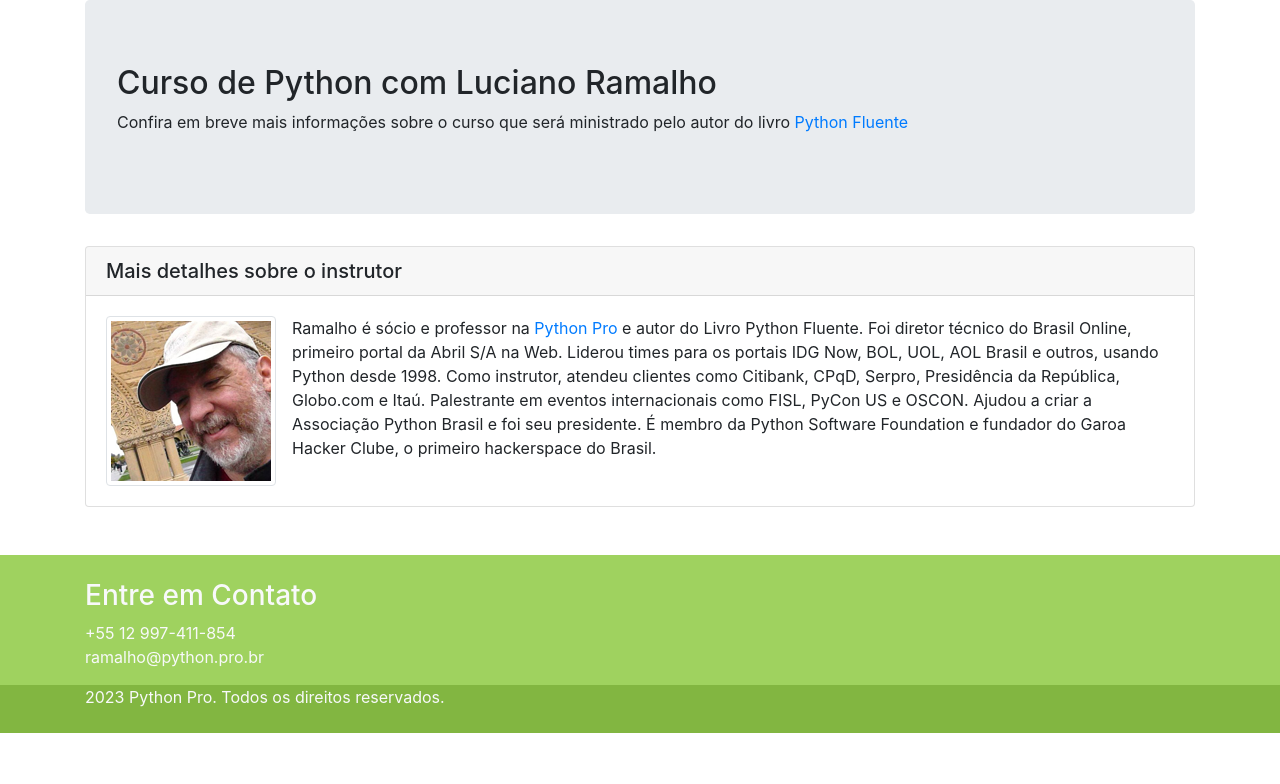
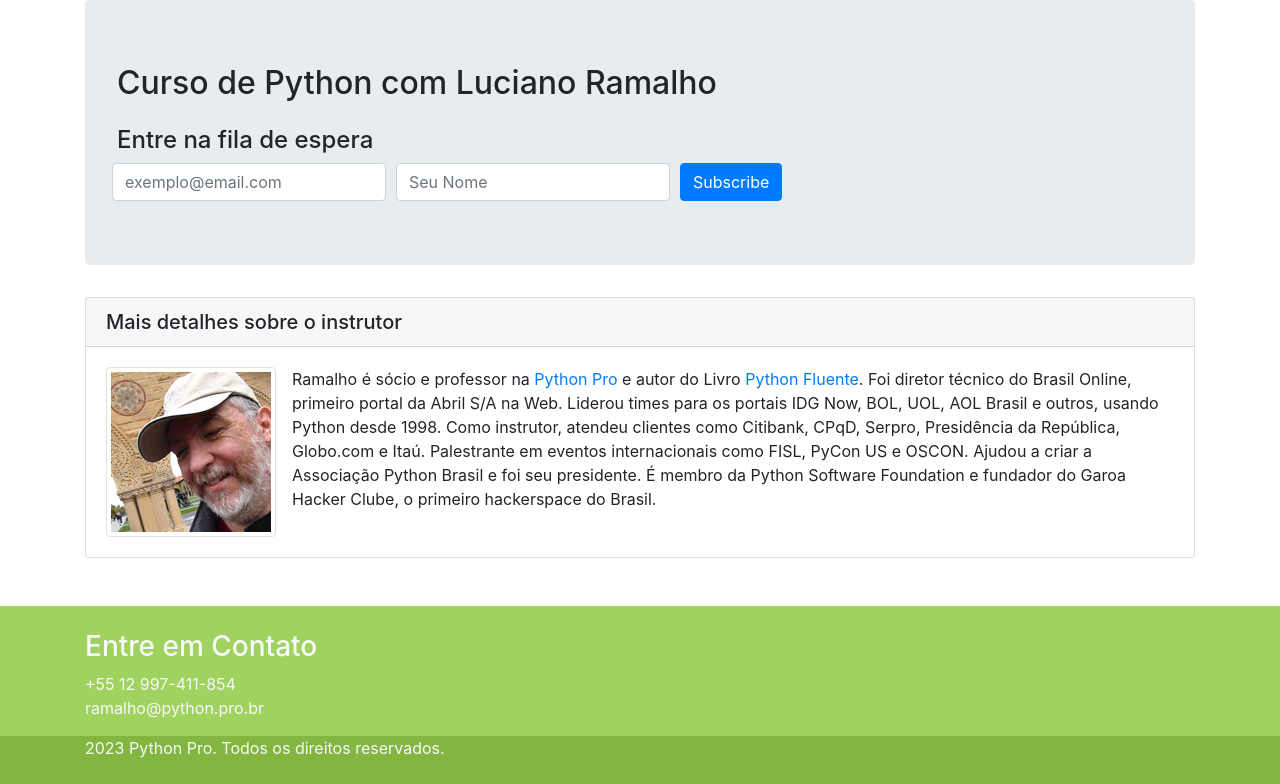
Before and after one commit to danielrribeiro/django-project, a Django app: page / in a window 1280 px wide. Shown: the part 56-840 px from the top of the page. Before the commit the page ends 789 px from the top, so only its background shows below. Run offline with Django 4.2, Linux system fonts and the light colour scheme; some libraries are stand-ins or nearby versions.

Commit message:
Instalado form de captura de lead via Mailchimp

```diff
--- a/pypro/base/templates/base/home.html
+++ b/pypro/base/templates/base/home.html
@@ -41,10 +41,35 @@
                 <h2>
                     Curso de Python com Luciano Ramalho
                 </h2>
-                <p>
-                    Confira em breve mais informações sobre o curso que será ministrado pelo autor do livro
-                    <a href="https://shop.oreilly.com/product/0636920032519.do" target="_blank">Python Fluente</a>
-                </p>
+                <h4 class="mt-4">Entre na fila de espera</h4>
+
+                <form action="https://python.us14.list-manage.com/subscribe/post?u=47ccc4e15e53b281d849c3e3f&amp;id=ac1b59ec3e&amp;f_id=008f81e0f0"
+                      method="post" id="mc-embedded-subscribe-form" name="mc-embedded-subscribe-form"
+                      class="form-row align-items-center" target="_blank">
+                    <div class="form-row align-items-center">
+                        <div class="col-auto">
+                            <label class="sr-only" for="mce-EMAIL">Email</label>
+                            <input type="email" value="" name="EMAIL" class="form-control required" id="mce-EMAIL"
+                                   placeholder="exemplo@email.com">
+                        </div>
+                        <div class="col-auto">
+                            <label class="sr-only" for="mce-FNAME">Nome</label>
+                            <input type="text" value="" name="FNAME" class="form-control" id="mce-FNAME"
+                                   placeholder="Seu Nome">
+                        </div>
+                        <!-- real people should not fill this in and expect good things - do not remove this or risk form bot signups -->
+                        <div aria-hidden="true" style="position: absolute; left: -5000px;"><input type="text"
+                                                                                                  name="b_47ccc4e15e53b281d849c3e3f_ac1b59ec3e"
+                                                                                                  tabindex="-1"
+                                                                                                  value=""></div>
+
+                        <div class="col-auto">
+                            <input type="submit" name="subscribe" id="mc-embedded-subscribe" class="btn btn-primary"
+                                   value="Subscribe">
+                        </div>
+                    </div>
+                </form>
+
             </div>
         </div>
     </div>
@@ -59,7 +84,8 @@
                         <img src="{% static 'img/luciano-ramalho.png' %}" alt="Foto de Luciano Ramalho"
                              class="img-thumbnail float-left mr-3"/>
                         Ramalho é sócio e professor na <a href="https://www.python.pro.br">Python Pro</a> e autor do
-                        Livro Python Fluente. Foi diretor técnico do Brasil Online, primeiro portal da Abril S/A na Web.
+                        Livro <a href="https://shop.oreilly.com/product/0636920032519.do" target="_blank">Python
+                        Fluente</a>. Foi diretor técnico do Brasil Online, primeiro portal da Abril S/A na Web.
                         Liderou times para os portais IDG Now, BOL, UOL, AOL Brasil e outros, usando Python desde 1998.
                         Como instrutor, atendeu clientes como Citibank, CPqD, Serpro, Presidência da República,
                         Globo.com e Itaú. Palestrante em eventos internacionais como FISL, PyCon US e OSCON. Ajudou a
```
